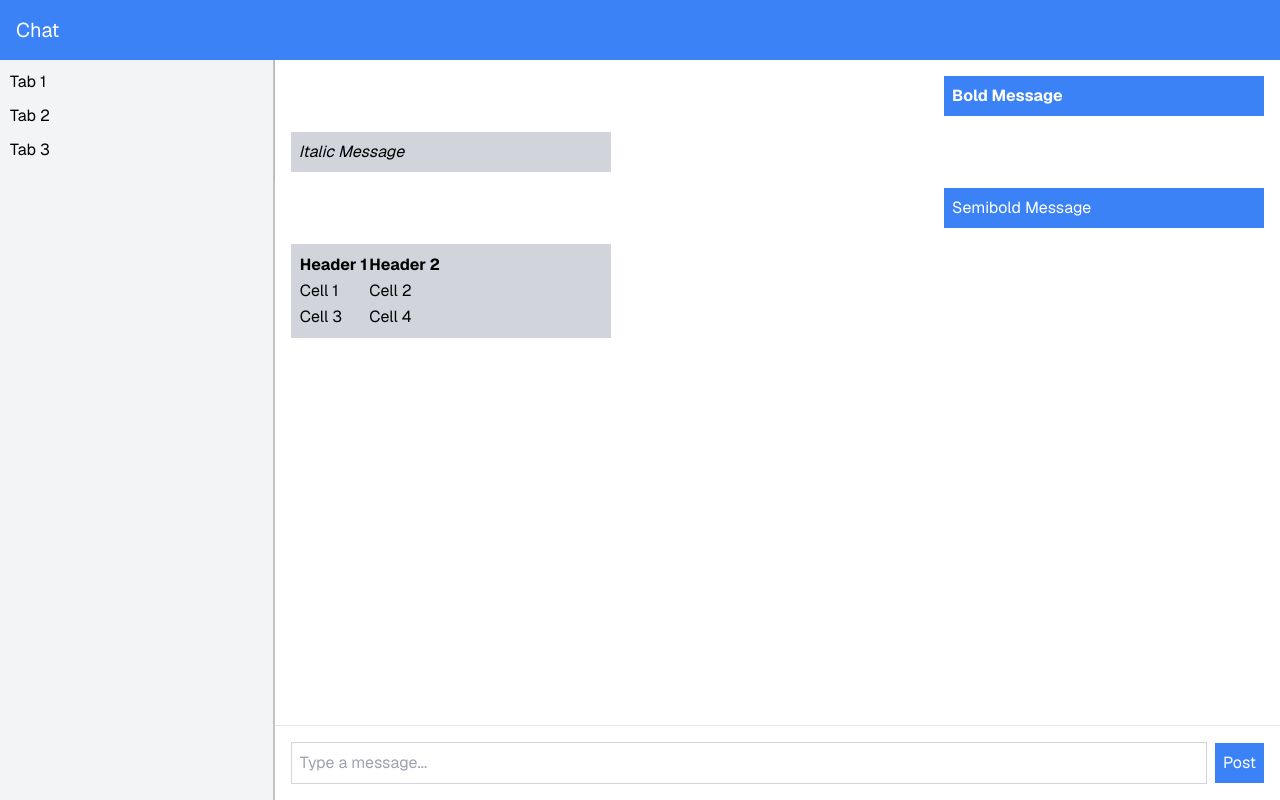
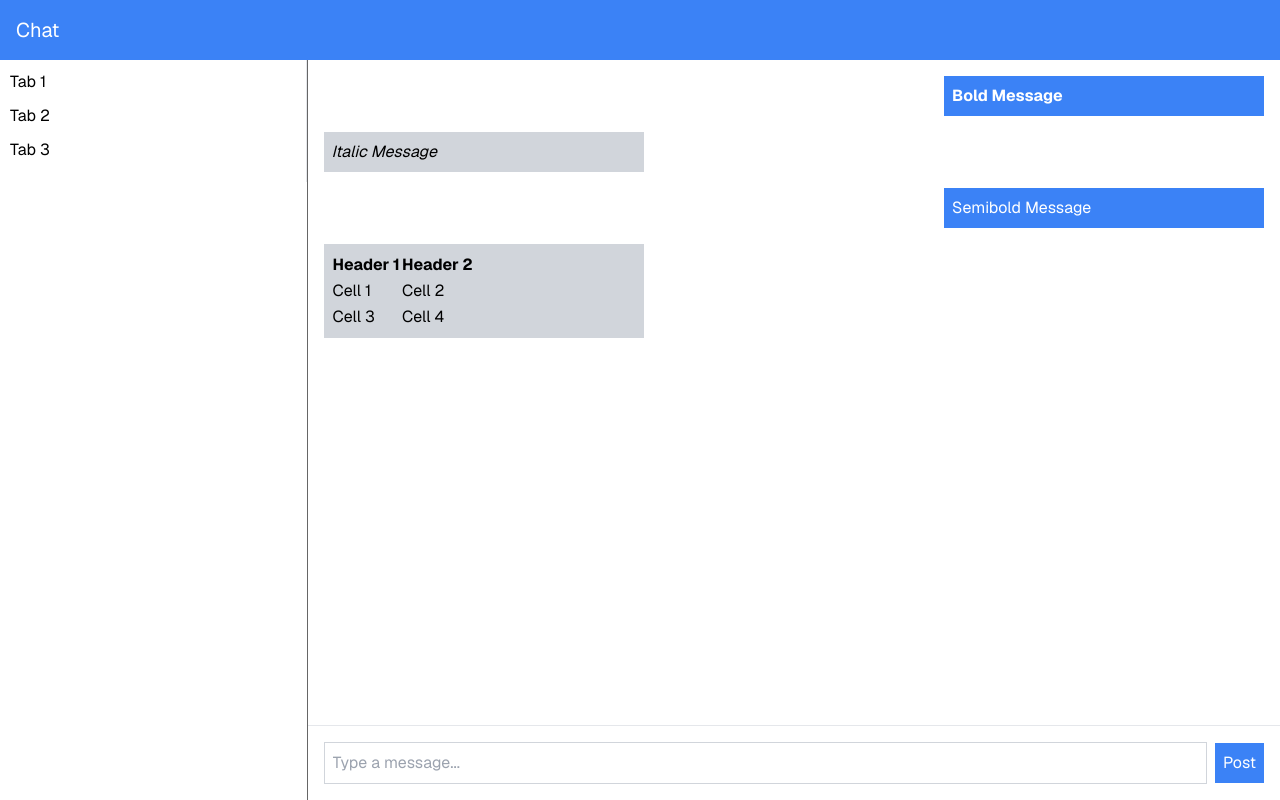
Before and after one commit to deep41/llm-rag-app, a Next.js app in the folder frontend/: page / in a window 1280 px wide. Built offline with nearby package versions, Linux system fonts and the light colour scheme.

Commit message:
updated layout to use resizeable panel

```diff
--- a/frontend/src/app/layout/ChatLayout.tsx
+++ b/frontend/src/app/layout/ChatLayout.tsx
@@ -3,59 +3,39 @@ import React, { useState } from "react";
 import Header from "@/components/Header";
 import ChatSideBar from "@/components/chat/ChatSideBar";
 import ChatView from "@/components/chat/ChatView";
+import {
+  ResizableHandle,
+  ResizablePanel,
+  ResizablePanelGroup,
+} from "@/components/ui/resizable";
 
 const ChatLayout: React.FC = () => {
-  const [isSidebarOpen, setIsSidebarOpen] = useState(false);
-  const [sidebarWidth, setSidebarWidth] = useState(350);
-
-  const toggleSidebar = () => {
-    setIsSidebarOpen(!isSidebarOpen);
-  };
-
-  const handleMouseDown = (e: React.MouseEvent) => {
-    const startX = e.clientX;
-    const startWidth = sidebarWidth;
-
-    const onMouseMove = (e: MouseEvent) => {
-      const newWidth = startWidth + e.clientX - startX;
-      if (newWidth >= 200 && newWidth <= 600) {
-        setSidebarWidth(newWidth);
-      }
-    };
-
-    const onMouseUp = () => {
-      document.removeEventListener("mousemove", onMouseMove);
-      document.removeEventListener("mouseup", onMouseUp);
-    };
-
-    document.addEventListener("mousemove", onMouseMove);
-    document.addEventListener("mouseup", onMouseUp);
-  };
+  const defaultSize = 24;
+  const maxSize = 36;
+  const minSize = 14;
 
   return (
     <div className="flex h-screen flex-col">
       <Header />
-      <div className="flex flex-grow flex-row">
-        <button
-          className="m-2 rounded bg-blue-500 p-2 text-white md:hidden"
-          onClick={toggleSidebar}
-        >
-          {isSidebarOpen ? "Close Sidebar" : "Open Sidebar"}
-        </button>
-        <div
-          className={`${
-            isSidebarOpen ? "block" : "hidden"
-          } relative bg-gray-100 md:block`}
-          style={{ width: `${sidebarWidth}px` }}
+      <ResizablePanelGroup direction="horizontal">
+        <ResizablePanel
+          defaultSize={defaultSize}
+          maxSize={maxSize}
+          minSize={minSize}
+          className=""
         >
           <ChatSideBar />
-          <div
-            className="absolute bottom-0 right-0 top-0 hidden w-0.5 cursor-ew-resize bg-black/20 md:block"
-            onMouseDown={handleMouseDown}
-          />
-        </div>
-        <ChatView />
-      </div>
+        </ResizablePanel>
+        <ResizableHandle className="w-[0.5px] cursor-ew-resize bg-black/60" />
+        <ResizablePanel
+          className="flex"
+          defaultSize={100 - defaultSize}
+          maxSize={100 - minSize}
+          minSize={100 - maxSize}
+        >
+          <ChatView />
+        </ResizablePanel>
+      </ResizablePanelGroup>
     </div>
   );
 };
```
